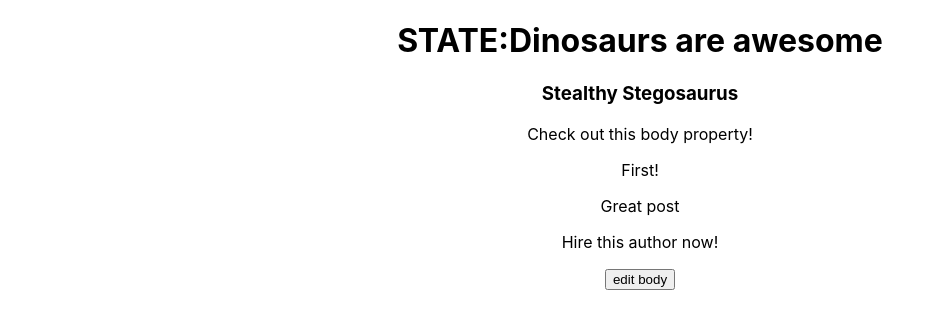
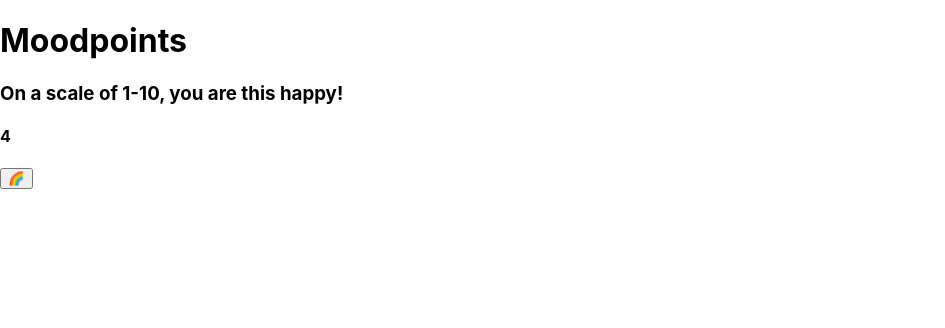
Before and after one commit to aprilkrg/react-dino-blog, a React (Create React App) app: page / in a window 1280 px wide. Shown: the top 328 px of the page, without its empty margins (0-945 px from the left). Built offline with nearby package versions, Linux system fonts and the light colour scheme.

Commit message:
create Moodpoints component with increase mood button

```diff
--- a/src/App.js
+++ b/src/App.js
@@ -1,44 +1,21 @@
-import "./App.css";
-import Post from "./Post.jsx";
 import React, { Component } from "react";
+import Moodpoints from "./components/Moodpoints";
 
 class App extends Component {
     // react v16 allows for a simple state obj without a constructor
     // set state object and give it the same data as `post`
     state = {
-        title: "Dinosaurs are awesome",
-        author: "Stealthy Stegosaurus",
-        body: "Check out this body property!",
-        comments: ["First!", "Great post", "Hire this author now!"]
+
     }
-    // create a function that will change the body of state
-    changeBody = () => {
-        console.log("click")
-        const userInput = prompt("What should the current body be?")
-        console.log(userInput, 'user input')
-        this.setState({
-            body: userInput
-        })
-    }
+
     render() {
-        const post = {
-            title: "Dinosaurs are awesome",
-            author: "Stealthy Stegosaurus",
-            body: "Check out this body property!",
-            comments: ["First!", "Great post", "Hire this author now!"],
-        };
         return (
             <div className="App">
-                <Post
-                    // pass the Post component the post object, state object, and changeBody method
-                    post={post}
-                    name="April"
-                    dinoState={this.state}
-                    changeBody={this.changeBody}
-                />
+                <h1>Moodpoints</h1>
+                <Moodpoints/>
             </div>
         );
     }
 }
 
-export default App;
+export default App
--- /dev/null
+++ b/src/components/Moodpoints.jsx
@@ -0,0 +1,55 @@
+import React, {Component} from 'react'
+import PointDisplay from './PointDisplay'
+
+class Moodpoints extends Component {
+    // manage state to allow for user interactions
+    // // === class field declaration for initial state  === //
+    state = {
+        points: 4
+    }
+
+    // // === constructor way of defining initial state: === //
+    // constructor() {
+    //     // invoke super FIRST
+    //     super()
+    //     // define a state object
+    //     this.state = {
+    //         points: 3,
+    //         fruit: "mango"
+    //     }
+    //     // run code if needed
+    //     console.log(this, 'value of this ^')
+    // }
+    // // === EVENT HANDLERS === //
+    // create a method to set state
+    handleIncreaseMood = () => {
+        console.log("button click")
+        // when passing a callback to setState, whatever is returned is merged with the state
+        // give setState parameters for prev and current state values
+        this.setState((previousState, currentState) => {
+            return {
+                points: previousState.points + 1
+            }
+        })
+        // // === BAD !! WILL OFTEN ERROR !! BAD ===
+        // this.state.points = this.state.points + 1
+        console.log("points increased")
+    }
+    render() {
+        return(
+            <>
+                <PointDisplay
+                    points={this.state.points}
+                />
+                {/* mood go up button */}
+                <button
+                    onClick={this.handleIncreaseMood}
+                >
+                    🌈
+                </button>
+            </>
+        )
+    }
+}
+
+export default Moodpoints
--- /dev/null
+++ b/src/components/PointDisplay.jsx
@@ -0,0 +1,14 @@
+import React, {Component} from 'react'
+
+class PointDisplay extends Component {
+    render() {
+        return(
+            <>
+                <h3>On a scale of 1-10, you are this happy!</h3>
+                <h4>{this.props.points}</h4>
+            </>
+        )
+    }
+}
+
+export default PointDisplay
```
